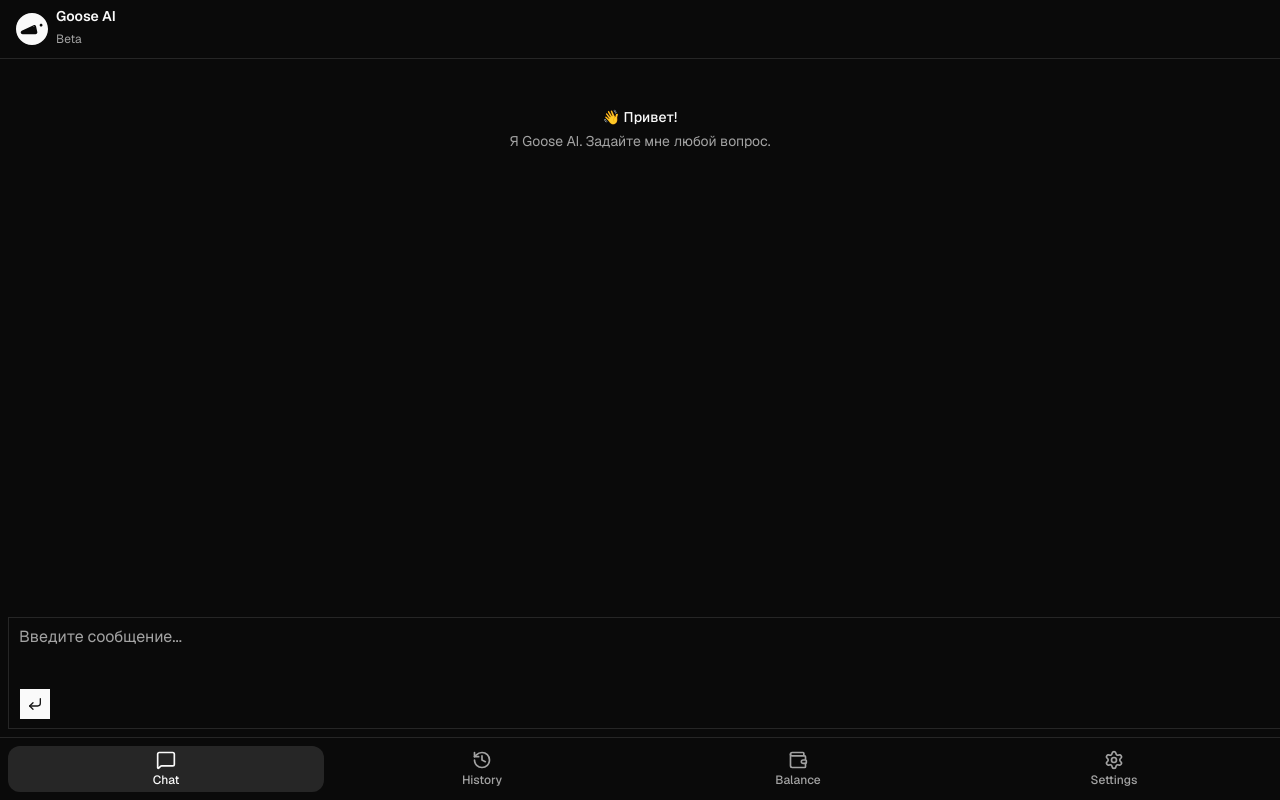
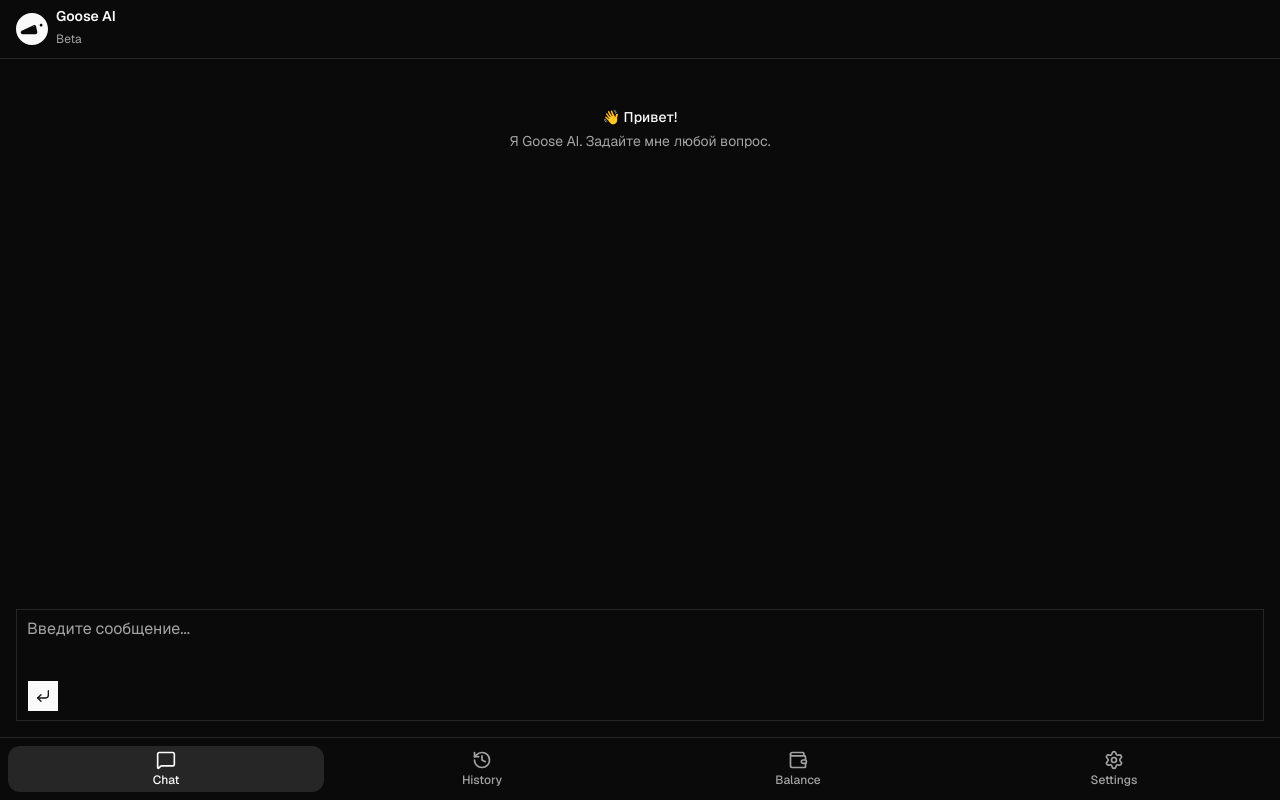
Before and after one commit to goosen-x/goose-ai, a Next.js app: page / in a window 1280 px wide. Built offline with nearby package versions, Linux system fonts and the light colour scheme.

Commit message:
Fix input overflow - add proper padding container

```diff
--- a/app/page.tsx
+++ b/app/page.tsx
@@ -90,7 +90,8 @@
       </Conversation>
 
       {/* Input */}
-      <PromptInput onSubmit={handleSubmit} className="mx-2 mb-2 mt-0">
+      <div className="shrink-0 px-4 pb-4">
+        <PromptInput onSubmit={handleSubmit}>
         <PromptInputBody>
           <PromptInputTextarea
             onChange={(e) => setInput(e.target.value)}
@@ -101,7 +102,8 @@
         <PromptInputFooter>
           <PromptInputSubmit disabled={!input && !status} status={status} />
         </PromptInputFooter>
-      </PromptInput>
+        </PromptInput>
+      </div>
     </div>
   );
 }
```
